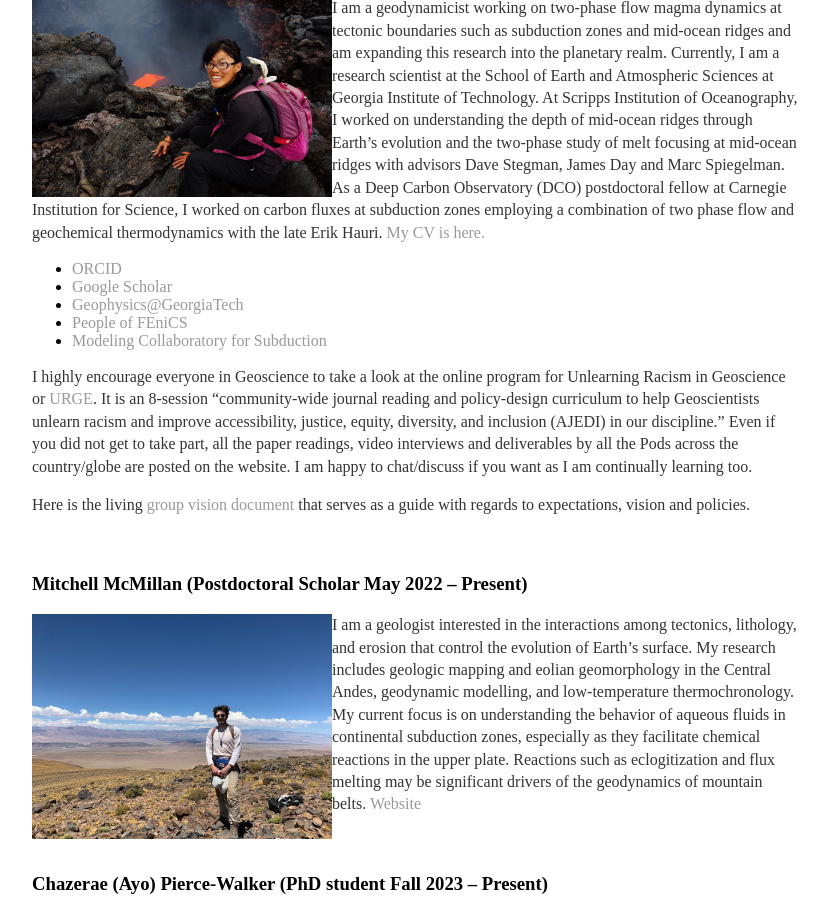
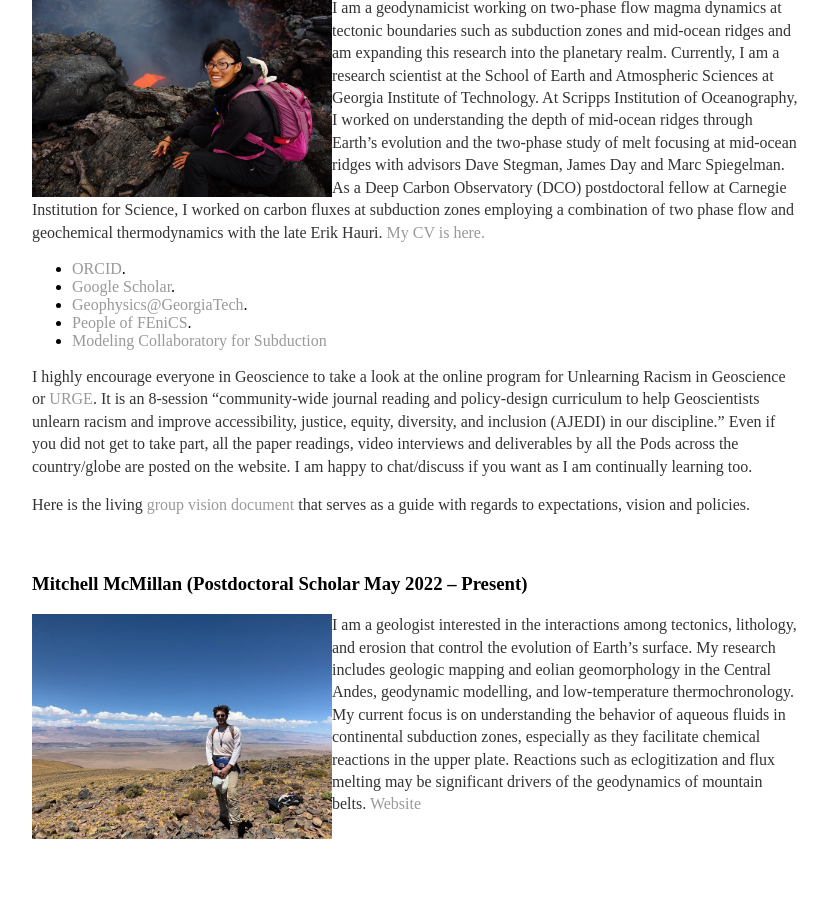
Before and after one commit to joycesim/joycesim.github.io, a Jekyll site: the page built from group/index.md, in a window 1280 px wide and 900 px high, scrolled down 310 px. Shown: the whole window, without its empty margins (224-1052 px from the left). Built offline with Jekyll 4.4.1, drawn with Linux system fonts in a browser that asks for light colours.

Commit message:
Update index.md

```diff
--- a/group/index.md
+++ b/group/index.md
@@ -10,10 +10,10 @@ AKA The SIMulators
 
 I am a geodynamicist working on two-phase flow magma dynamics at tectonic boundaries such as subduction zones and mid-ocean ridges and am expanding this research into the planetary realm. Currently, I am a research scientist at the School of Earth and Atmospheric Sciences at Georgia Institute of Technology. At Scripps Institution of Oceanography, I worked on understanding the depth of mid-ocean ridges through Earth's evolution and the two-phase study of melt focusing at mid-ocean ridges with advisors Dave Stegman, James Day and Marc Spiegelman. As a Deep Carbon Observatory (DCO) postdoctoral fellow at Carnegie Institution for Science, I worked on carbon fluxes at subduction zones employing a combination of two phase flow and geochemical thermodynamics with the late Erik Hauri. [My CV is here.](https://joycesim.github.io/cv/)
 
-* [ORCID](https://orcid.org/0000-0002-2469-1665)
-* [Google Scholar](https://scholar.google.com/citations?user=u2L2NLEAAAAJ&hl=en&authuser=1)
-* [Geophysics@GeorgiaTech](http://geophysics.eas.gatech.edu/)
-* [People of FEniCS](https://fenicsproject.org/people-of-fenics/)
+* [ORCID](https://orcid.org/0000-0002-2469-1665).
+* [Google Scholar](https://scholar.google.com/citations?user=u2L2NLEAAAAJ&hl=en&authuser=1).
+* [Geophysics@GeorgiaTech](http://geophysics.eas.gatech.edu/).
+* [People of FEniCS](https://fenicsproject.org/people-of-fenics/).
 * [Modeling Collaboratory for Subduction](https://www.sz4d.org/mcs)
 
 I highly encourage everyone in Geoscience to take a look at the online program for Unlearning Racism in Geoscience or [URGE](www.urgeoscience.org). It is an 8-session "community-wide journal reading and policy-design curriculum to help Geoscientists unlearn racism and improve accessibility, justice, equity, diversity, and inclusion (AJEDI) in our discipline." Even if you did not get to take part, all the paper readings, video interviews and deliverables by all the Pods across the country/globe are posted on the website. I am happy to chat/discuss if you want as I am continually learning too.
@@ -27,6 +27,7 @@ Here is the living [group vision document](https://joycesim.github.io/GroupVisio
 
 I am a geologist interested in the interactions among tectonics, lithology, and erosion that control the evolution of Earth’s surface. My research includes geologic mapping and eolian geomorphology in the Central Andes, geodynamic modelling, and low-temperature thermochronology. My current focus is on understanding the behavior of aqueous fluids in continental subduction zones, especially as they facilitate chemical reactions in the upper plate. Reactions such as eclogitization and flux melting may be significant drivers of the geodynamics of mountain belts. [Website](https://www.mitchell-mcmillan.com/)
 
+&nbsp;&nbsp;&nbsp;&nbsp;
 
 &nbsp;&nbsp;&nbsp;&nbsp;
 
```
